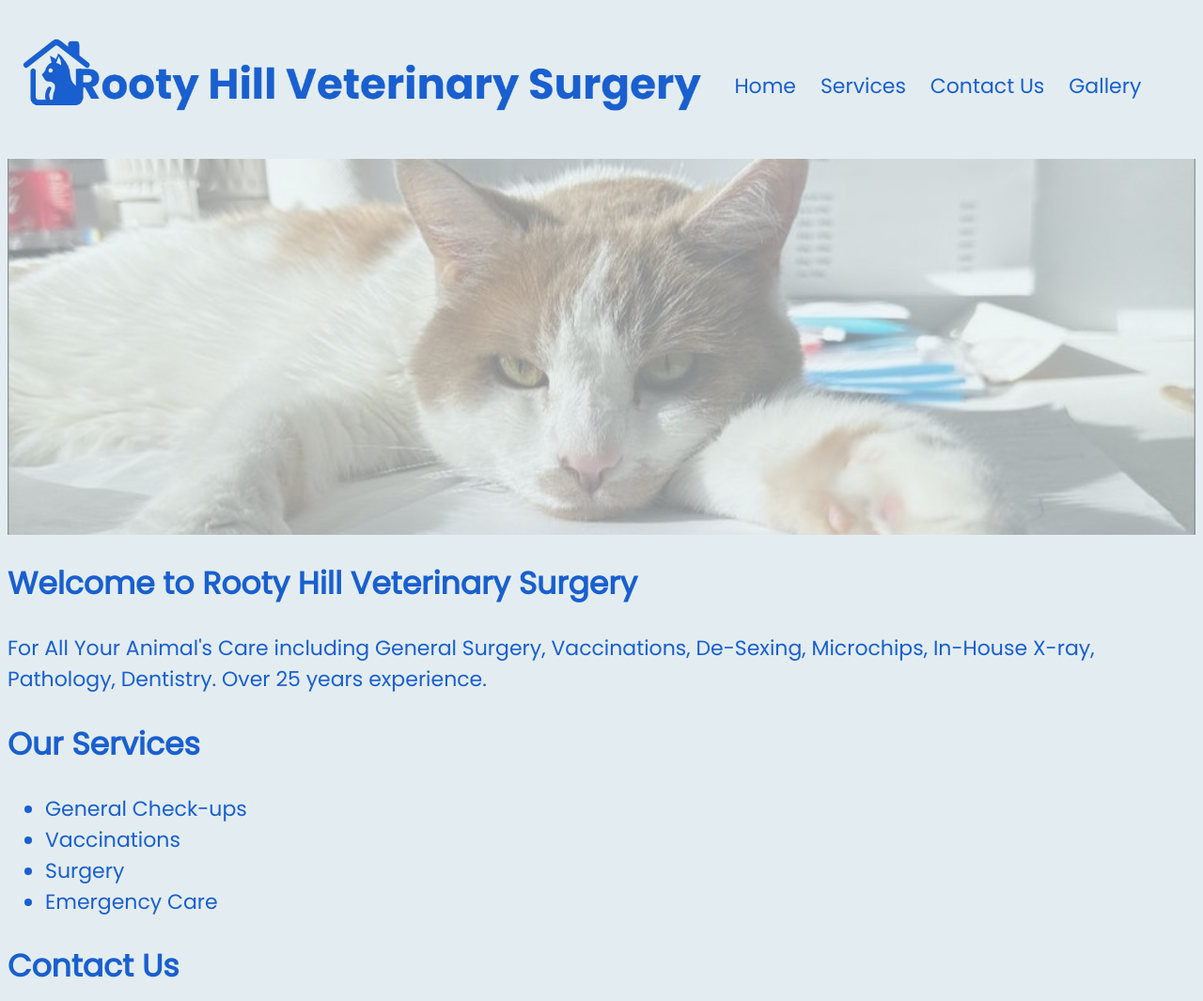
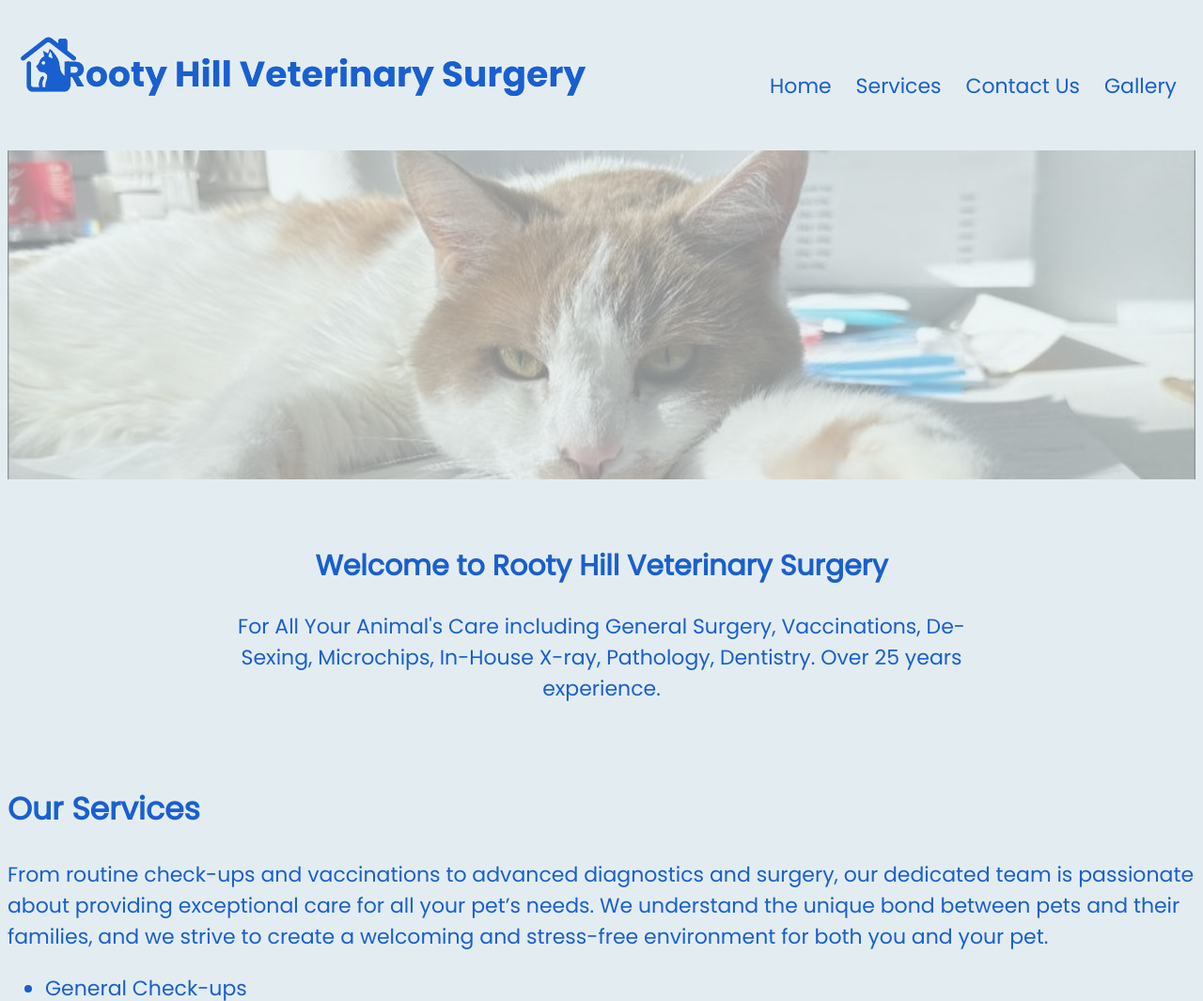
Before and after one commit to SHS-Peb/rooty-hill-veterinary-surgery, a plain HTML site: page index.html in a window 1280 px wide. Shown: the top 1065 px of the page at 94% size. Drawn offline with Linux system fonts and the light colour scheme.

Commit message:
home section css applied

```diff
--- a/index.html
+++ b/index.html
@@ -23,12 +23,15 @@
     </div>
     <main>
         <section id="home">
-            <h2>Welcome to Rooty Hill Veterinary Surgery</h2>
-            <p>For All Your Animal's Care including General Surgery, Vaccinations, De-Sexing, Microchips, In-House X-ray, Pathology, Dentistry. Over 25 years experience.</p>
+            <h2 id="home-h2">Welcome to Rooty Hill Veterinary Surgery</h2>
+            <p id="home-p">For All Your Animal's Care including General Surgery, Vaccinations, De-Sexing, Microchips, In-House X-ray, Pathology, Dentistry. Over 25 years experience.</p>
         </section>
 
         <section id="services">
             <h2>Our Services</h2>
+            <p>From routine check-ups and vaccinations to advanced diagnostics and surgery, our dedicated team is passionate about providing exceptional care for all your pet’s needs.
+            We understand the unique bond between pets and their families, and we strive to create a welcoming and stress-free environment for both you and your pet.
+            </p>
             <ul>
                 <li>General Check-ups</li>
                 <li>Vaccinations</li>
@@ -42,6 +45,7 @@
             <p>Phone Number: (02) 9625 0499</p>
             <p>Email: rootyhillvetclinic@bigpond.com</p>
             <p>Location: 26 Rooty Hill Rd Rooty Hill NSW 2766</p>
+            <form action="submit"></form>
         </section>
 
         <section id="gallery">
--- a/styles.css
+++ b/styles.css
@@ -1,6 +1,13 @@
 *{
     background-color: #e3edf1;
     color: #195fcf;
+}
+
+#home-h2{
+    font-family: 'Poppins';
+    font-size: 30px;
+    text-align: center;
+    margin-top: 70px;
 }
 
 body{
@@ -29,10 +36,11 @@ body{
     background-color: #e3edf1;
     padding: 20px 0;
     display: flex;
+    justify-content: space-between;
 }
 
 .header-image {
-    max-width: 60%;
+    max-width: 50%;
     height: auto;
     align-self: start;
 }
@@ -42,15 +50,22 @@ body{
     padding: 40px 20px;
     text-align: center;
     display: flex;
-    flex-direction: column;
-    align-items: center;
 }
 
 .header-cat-image {
     background-image: url('./assets/catHeader.jpg');
     background-size: cover;
-    height: 400px;
+    height: 350px;
     width: 100%;
     margin-top: 10px;
     opacity: 40%;
 }
+
+#home-p {
+    font-size: 22px;
+    line-height: 1.5;
+    max-width: 800px;
+    margin: 0 auto;
+    padding-bottom: 60px;
+    text-align: center;
+}
```
